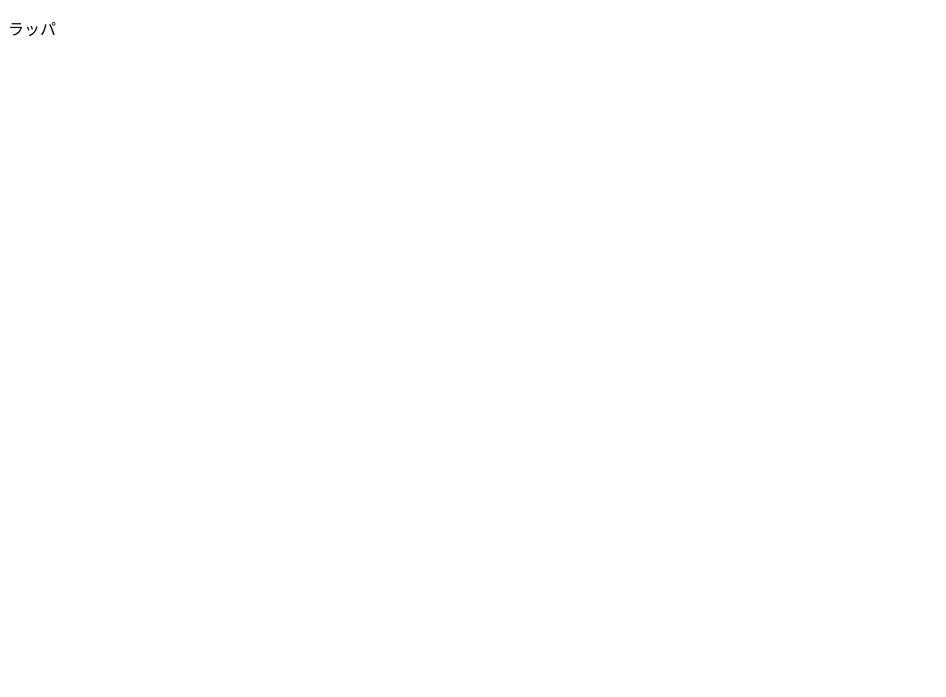
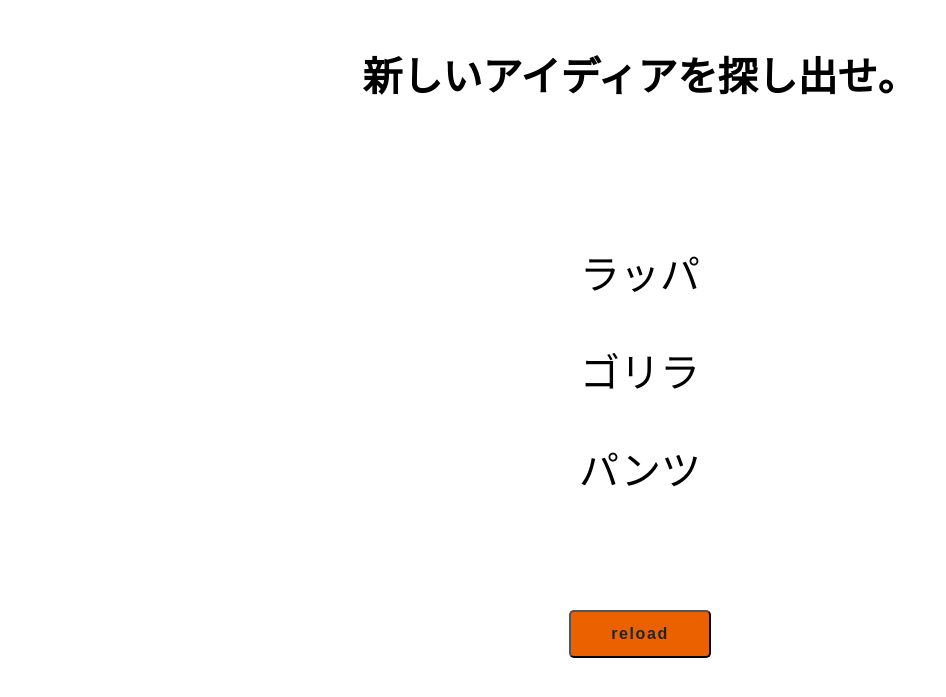
Before and after one commit to hiroya-ie/spark, a Django app: page /spark/ in a window 1280 px wide. Before the commit the part shown is almost empty. Shown: the top 697 px of the page, without its empty margins (0-946 px from the left). Run offline with Django 3.2, Linux system fonts and the light colour scheme.

Commit message:
edit html,css,etc

```diff
--- /dev/null
+++ b/mysite/spark/static/spark/style.css
@@ -0,0 +1,67 @@
+li a {
+    color: green;
+}
+.a1 {
+    /*background-color:  #98d98e;
+    height: 120px;*/
+    padding: 10px;
+    text-align: center;
+    font-size: 15pt
+}
+
+.word {
+    padding: 5%;
+    text-align: center;
+    font-size: 30pt
+  }
+
+
+/*まずはお決まりのボックスサイズ算出をborer-boxに */
+*,
+*:before,
+*:after {
+  -webkit-box-sizing: inherit;
+  box-sizing: inherit;
+}
+
+html {
+  -webkit-box-sizing: border-box;
+  box-sizing: border-box;
+  font-size: 62.5%;/*rem算出をしやすくするために*/
+}
+
+.btn,
+a.btn,
+button.btn {
+  font-size: 1.6rem;
+  font-weight: 700;
+  line-height: 1.5;
+  position: relative;
+  display: inline-block;
+  padding: 1rem 4rem;
+  cursor: pointer;
+  -webkit-user-select: none;
+  -moz-user-select: none;
+  -ms-user-select: none;
+  user-select: none;
+  -webkit-transition: all 0.3s;
+  transition: all 0.3s;
+  text-align: center;
+  vertical-align: middle;
+  text-decoration: none;
+  letter-spacing: 0.1em;
+  color: #212529;
+  border-radius: 0.5rem;
+}
+
+
+.btn--orange,
+a.btn--orange {
+  color: #fff;
+  background-color: #eb6100;
+}
+.btn--orange:hover,
+a.btn--orange:hover {
+  color: #fff;
+  background: #f56500;
+}
--- a/mysite/spark/templates/spark/index.html
+++ b/mysite/spark/templates/spark/index.html
@@ -1,11 +1,29 @@
 <!DOCTYPE html>
+{% load static %}
 <html lang="ja">
 <head>
   <meta charset="UTF-8">
   <meta name="viewport" content="width=device-width, initial-scale=1.0">
-  <title>Document</title>
+  <title>Spark</title>
+  <link rel="stylesheet" type="text/css" href="{% static 'spark/style.css' %}">
+  <!--<script type="text/javascript" src="{% static 'spark/sample.js' %}"></script>-->
 </head>
 <body>
-  <p>{{ message }}</p>
+
+
+  <div class="a1">
+    <h1>新しいアイディアを探し出せ。</h1>
+  </div>
+  <div class="word">
+    <p>{{ w1 }}</p>
+    <p>{{ w2 }}</p>
+    <p>{{ w3 }}</p>
+  </div>
+  <div class="a1">
+    <button class="btn btn--orange" onclick="location.href='http://localhost:8000/spark'">reload</button>
+  </div>
+
+
+
 </body>
 </html>
--- a/mysite/spark/views.py
+++ b/mysite/spark/views.py
@@ -5,5 +5,9 @@ from django.shortcuts import render
 from . import randomWords
 
 def index(request):
-    content = {'message': randomWords.randomA()}
+    content = {
+        'w1': randomWords.randomA(),
+        'w2': randomWords.randomA(),
+        'w3': randomWords.randomA()
+        }
     return render(request, 'spark/index.html', content)
```
Also changed, not shown: mysite/spark/static/spark/sample.js (added, +9 -0 lines), mysite/mysite/mysite/db.sqlite3 (added), 1 other file.
